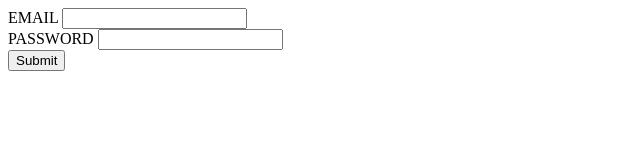
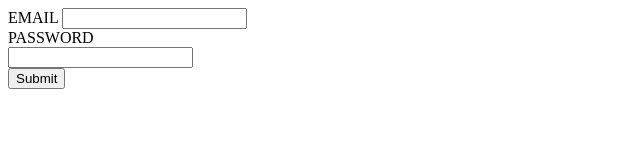
Before and after one commit to syedbadhusha/Netlify-demo, a plain HTML site: page index.html in a window 1280 px wide. Shown: the whole page, without its empty margins (0-640 px from the left). Drawn offline with Linux system fonts and the light colour scheme.

Commit message:
Update index.html
added br

```diff
--- a/index.html
+++ b/index.html
@@ -9,9 +9,9 @@
     <form>
     <label for="email">EMAIL</label>
     <input type="email" name="Email" id="email" required><br>
-    <label for="password">PASSWORD</label>
+    <label for="password">PASSWORD</label><br>
     <input type="password" name="pass" id="password" required><br>
-    <input type="submit" value="Submit">
+    <input type="submit" value="Submit"><br>
 </form>
 </body>
 </html>
```
